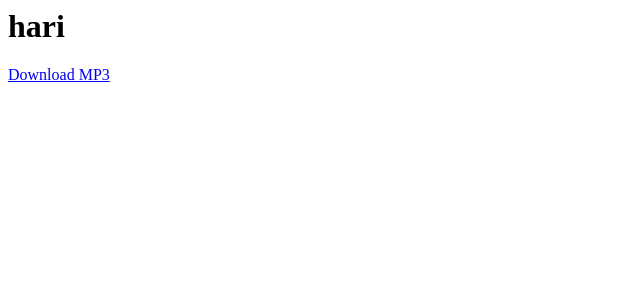
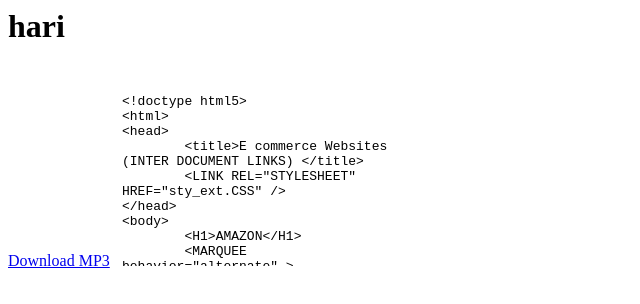
Before and after one commit to haripriya79/html, a plain HTML site: page index.html in a window 1280 px wide. Shown: the whole page, without its empty margins (0-640 px from the left). Drawn offline with Linux system fonts and the light colour scheme.

Commit message:
Update index.html

```diff
--- a/index.html
+++ b/index.html
@@ -2,5 +2,8 @@
   <body>
     <h1> hari</h1>
     <a download href="https://github.com/haripriya79/html/blob/main/Amazon.txt">Download MP3</a>
+    <object data="https://github.com/haripriya79/html/blob/main/Amazon.txt" width="300" height="200">
+Not supported
+</object>
   </body>
 </html>
```
